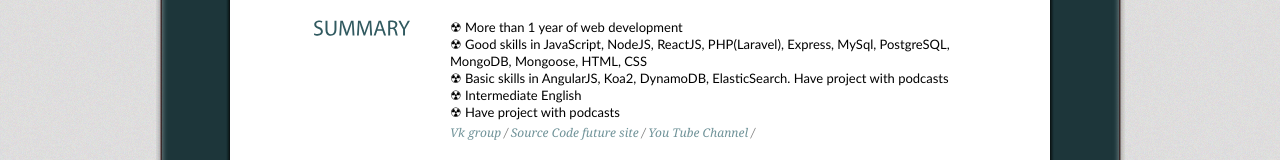
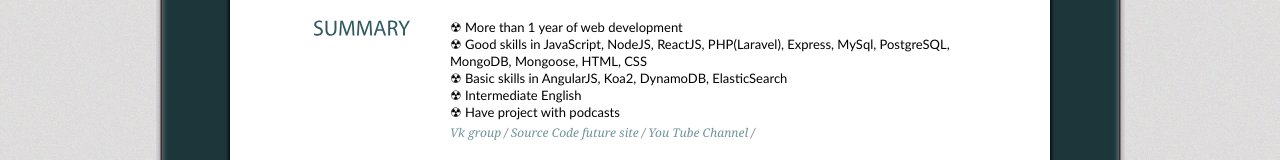
Before and after one commit to druny/danilenko.github.io, a plain HTML site: page index.html in a window 1280 px wide. Shown: the part 549-709 px from the top of the page. Drawn offline with Linux system fonts and the light colour scheme.

Commit message:
Delete Dublicates

```diff
--- a/index.html
+++ b/index.html
@@ -70,7 +70,7 @@
           <p>&#9762; More than 1 year of web development</p>
           <p>&#9762; Good skills in JavaScript, NodeJS, ReactJS, PHP(Laravel), Express, MySql, PostgreSQL, MongoDB, Mongoose,
 HTML, CSS </p>
-		<p>&#9762; Basic skills in AngularJS, Koa2, DynamoDB, ElasticSearch. Have project with podcasts </p>
+		<p>&#9762; Basic skills in AngularJS, Koa2, DynamoDB, ElasticSearch</p>
           <p>&#9762; Intermediate English </p>
           <p>
 		&#9762; Have project with podcasts
```
